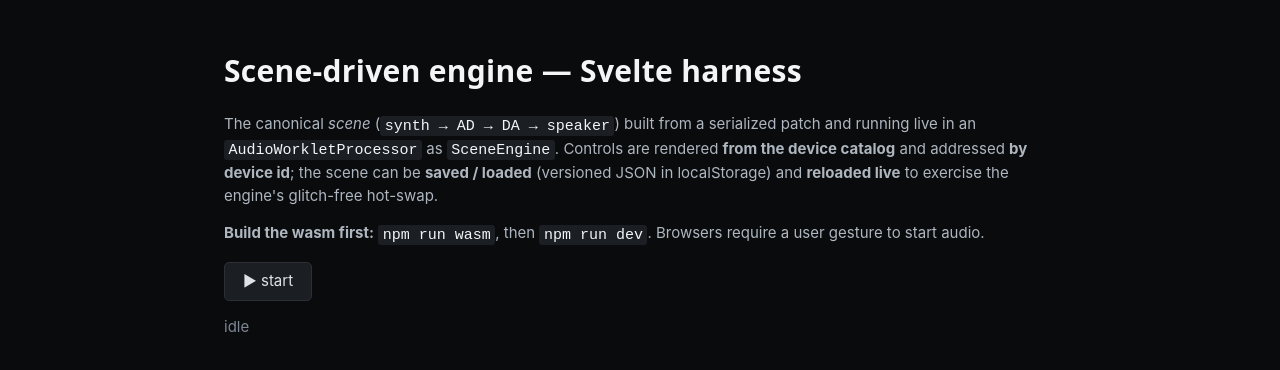
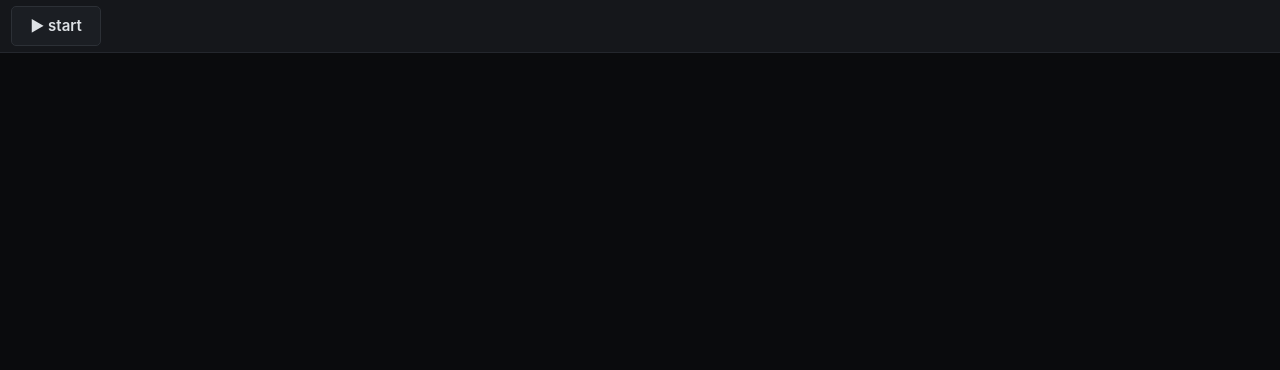
Before and after one commit to OsQu/audio_engineering_simulator, a Svelte app in the folder web/: page / in a window 1280 px wide. Shown: the top 370 px of the page. Built offline with nearby package versions, Linux system fonts and the light colour scheme; a web font is replaced by a local one.

Commit message:
Add full screen game area

```diff
--- a/web/src/App.svelte
+++ b/web/src/App.svelte
@@ -649,50 +649,9 @@
 />
 
 <main>
-  <h1>Scene-driven engine — Svelte harness</h1>
-  <p>
-    The canonical <em>scene</em> (<code>synth → AD → DA → speaker</code>) built from a serialized
-    patch and running live in an <code>AudioWorkletProcessor</code> as <code>SceneEngine</code>.
-    Controls are rendered
-    <strong>from the device catalog</strong>
-    and addressed
-    <strong>by device id</strong>; the scene can be <strong>saved / loaded</strong> (versioned JSON
-    in localStorage) and
-    <strong>reloaded live</strong> to exercise the engine's glitch-free hot-swap.
-  </p>
-  <p>
-    <strong>Build the wasm first:</strong> <code>npm run wasm</code>, then <code>npm run dev</code>.
-    Browsers require a user gesture to start audio.
-  </p>
-
-  <p><button type="button" onclick={start} disabled={started}>▶ start</button></p>
-  <p class="status">{status}</p>
-  <p class="health">{health}</p>
-
-  {#if ready}
-    <section class="controls">
-      <div class="master">
-        <label class="volume">
-          <span>Volume</span>
-          <input
-            type="range"
-            min="0"
-            max="1"
-            step="0.01"
-            value={volume}
-            oninput={(e) => onVolume(Number(e.currentTarget.value))}
-          />
-          <span class="readout">{Math.round(volume * 100)}%</span>
-        </label>
-        <Vu {level} />
-      </div>
-
-      <p>
-        Play with the keyboard: <kbd>A</kbd> <kbd>W</kbd> <kbd>S</kbd> <kbd>E</kbd> <kbd>D</kbd>
-        <kbd>F</kbd> <kbd>T</kbd> <kbd>G</kbd> <kbd>Y</kbd> <kbd>H</kbd> <kbd>U</kbd> <kbd>J</kbd>
-        <kbd>K</kbd> map to one octave from C4. (<kbd>Z</kbd>/<kbd>X</kbd> shift octave down/up.)
-      </p>
-
+  <header class="toolbar">
+    <button type="button" class="start" onclick={start} disabled={started}>▶ start</button>
+    {#if ready}
       <div class="spaces">
         {#each scene.ui.spaces as space (space.id)}
           <button
@@ -708,7 +667,7 @@
       </div>
 
       <div class="palette">
-        <span class="palette-label">Add to {currentSpace}:</span>
+        <span class="palette-label">Add:</span>
         {#each catalog as desc (desc.typeId)}
           <button type="button" class="add-chip" onclick={() => addDevice(desc.typeId)}>
             {desc.name}
@@ -716,12 +675,35 @@
         {/each}
         <button type="button" class="add-chip rack" onclick={addRack}>Rack</button>
       </div>
-      <p class="world-hint">
-        Drag the background to pan, scroll to zoom; drag a unit by its top bar to move it (snap into a
-        rack's free U-slot, or out onto the floor; red = an illegal spot). To see a unit's back,
-        <strong>pull it out</strong> first, then flip. Send a unit or rack to another room with its
-        space selector. Zoom in to operate a panel.
-      </p>
+
+      <div class="master">
+        <label class="volume">
+          <span>Vol</span>
+          <input
+            type="range"
+            min="0"
+            max="1"
+            step="0.01"
+            value={volume}
+            oninput={(e) => onVolume(Number(e.currentTarget.value))}
+          />
+          <span class="readout">{Math.round(volume * 100)}%</span>
+        </label>
+        <Vu {level} />
+      </div>
+
+      <span class="scene-buttons">
+        <button type="button" onclick={saveCurrent}>save</button>
+        <button type="button" onclick={loadSaved}>load</button>
+        <button type="button" onclick={reload}>reload</button>
+      </span>
+
+      <span class="statuses">{[status, health, midiStatus].filter(Boolean).join(" · ")}</span>
+    {/if}
+  </header>
+
+  {#if ready}
+    <div class="stage">
       <!-- One patch cable: three stacked strokes for depth (dark drop-shadow, signal-coloured core, thin
            lit highlight — colour from the connector kind), plus a wide transparent hit-path for
            click-to-disconnect (its pointer events go off during a drag so `elementFromPoint` can see the
@@ -942,34 +924,46 @@
         </div>
       {/if}
 
-      <p class="midi">{midiStatus}</p>
-      <p class="scene-buttons">
-        <button type="button" onclick={saveCurrent}>save scene</button>
-        <button type="button" onclick={loadSaved}>load scene</button>
-        <button type="button" onclick={reload}>reload (hot-swap)</button>
-      </p>
-    </section>
+    </div>
   {/if}
 </main>
 
 <style>
   main {
     font: 15px/1.5 var(--ae-font-ui);
-    max-width: 52rem;
-    margin: 3rem auto;
-    padding: 0 1rem;
+    display: flex;
+    flex-direction: column;
+    height: 100dvh;
     color: var(--ae-text-secondary);
   }
-  h1 {
-    font-family: var(--ae-font-display);
-    color: var(--ae-text-primary);
-    letter-spacing: 0.01em;
+  /* Slim top toolbar over a full-height stage; wraps to a second row if the palette gets wide. */
+  .toolbar {
+    display: flex;
+    align-items: center;
+    flex-wrap: wrap;
+    gap: 0.4rem 0.8rem;
+    padding: 0.4rem 0.7rem;
+    background: var(--ae-bg-panel);
+    border-bottom: 1px solid var(--ae-line-panel);
+  }
+  .start {
+    font-weight: 600;
+  }
+  .statuses {
+    margin-left: auto;
+    font-size: 0.75rem;
+    color: var(--ae-text-muted);
+    font-variant-numeric: tabular-nums;
+  }
+  .stage {
+    position: relative; /* anchor for the floating cable inspector */
+    flex: 1;
+    min-height: 0;
   }
   .master {
     display: flex;
-    flex-direction: column;
-    gap: 0.5rem;
-    margin: 0.5rem 0 1rem;
+    align-items: center;
+    gap: 0.6rem;
   }
   .volume {
     display: flex;
@@ -985,12 +979,6 @@
     width: 3rem;
     font-variant-numeric: tabular-nums;
     color: var(--ae-text-muted);
-  }
-  code {
-    background: var(--ae-bg-chip);
-    color: var(--ae-text-primary);
-    padding: 0.1em 0.3em;
-    border-radius: 3px;
   }
   button {
     font: inherit;
@@ -1008,21 +996,13 @@
     opacity: 0.5;
     cursor: default;
   }
-  .status {
-    color: var(--ae-text-muted);
-  }
-  .health {
-    color: var(--ae-text-muted);
-    font-size: 0.85em;
-    font-variant-numeric: tabular-nums;
-  }
-  .controls {
-    margin-top: 1.5rem;
+  .scene-buttons {
+    display: flex;
+    gap: 0.3rem;
   }
   .spaces {
     display: flex;
     gap: 0.3rem;
-    margin: 0.5rem 0 0.3rem;
     flex-wrap: wrap;
   }
   .space-tab {
@@ -1083,11 +1063,6 @@
   .add-chip.rack {
     border-style: dashed;
     color: var(--ae-text-muted);
-  }
-  .world-hint {
-    font-size: 0.8rem;
-    color: var(--ae-text-muted);
-    margin: 0.5rem 0;
   }
   /* A patch cable drawn in the world overlay (surface mm; stroke scales with zoom). */
   .cable {
@@ -1200,16 +1175,23 @@
     stroke-width: 5;
   }
   /* Cable inspector strip (shown when a cable is selected). */
+  /* Floats over the stage (bottom-centre) rather than taking layout space, so the world stays full. */
   .cable-inspector {
+    position: absolute;
+    left: 50%;
+    bottom: 1rem;
+    transform: translateX(-50%);
+    z-index: 6;
     display: flex;
     align-items: center;
     flex-wrap: wrap;
     gap: 0.6rem;
-    margin: 0.5rem 0;
     padding: 0.4rem 0.75rem;
-    background: #2a2d31;
-    color: #e0e0e0;
-    border-radius: 6px;
+    background: var(--ae-bg-panel);
+    color: var(--ae-text-strong);
+    border: 1px solid var(--ae-line-panel);
+    border-radius: var(--ae-radius-panel);
+    box-shadow: var(--ae-shadow-card);
     font-size: 0.8rem;
   }
   .cable-inspector .ci-type,
@@ -1309,11 +1291,4 @@
   .slot:first-child {
     border-bottom: none;
   }
-  kbd {
-    background: var(--ae-bg-chip);
-    color: var(--ae-text-strong);
-    border: 1px solid var(--ae-line-chip);
-    border-radius: 3px;
-    padding: 0.05em 0.35em;
-  }
 </style>
--- a/web/src/widgets/WorldView.svelte
+++ b/web/src/widgets/WorldView.svelte
@@ -348,11 +348,9 @@
   .viewport {
     position: relative;
     width: 100%;
-    height: 62vh;
+    height: 100%; /* fill the parent stage (App makes it a flex-fill full-height area) */
     overflow: hidden;
-    background: #2a2d31;
-    border: 1px solid #1c1e21;
-    border-radius: 8px;
+    background: var(--ae-bg-room);
     touch-action: none;
   }
   .surface {
```
